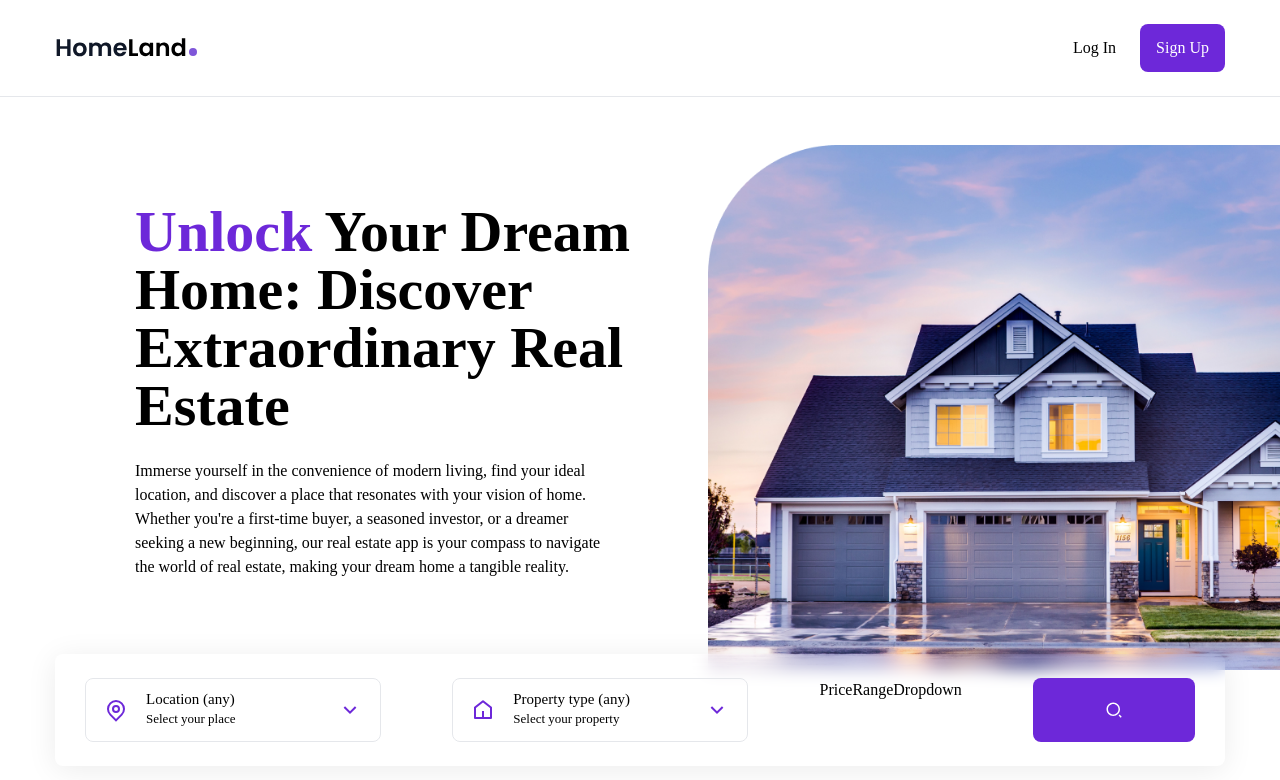
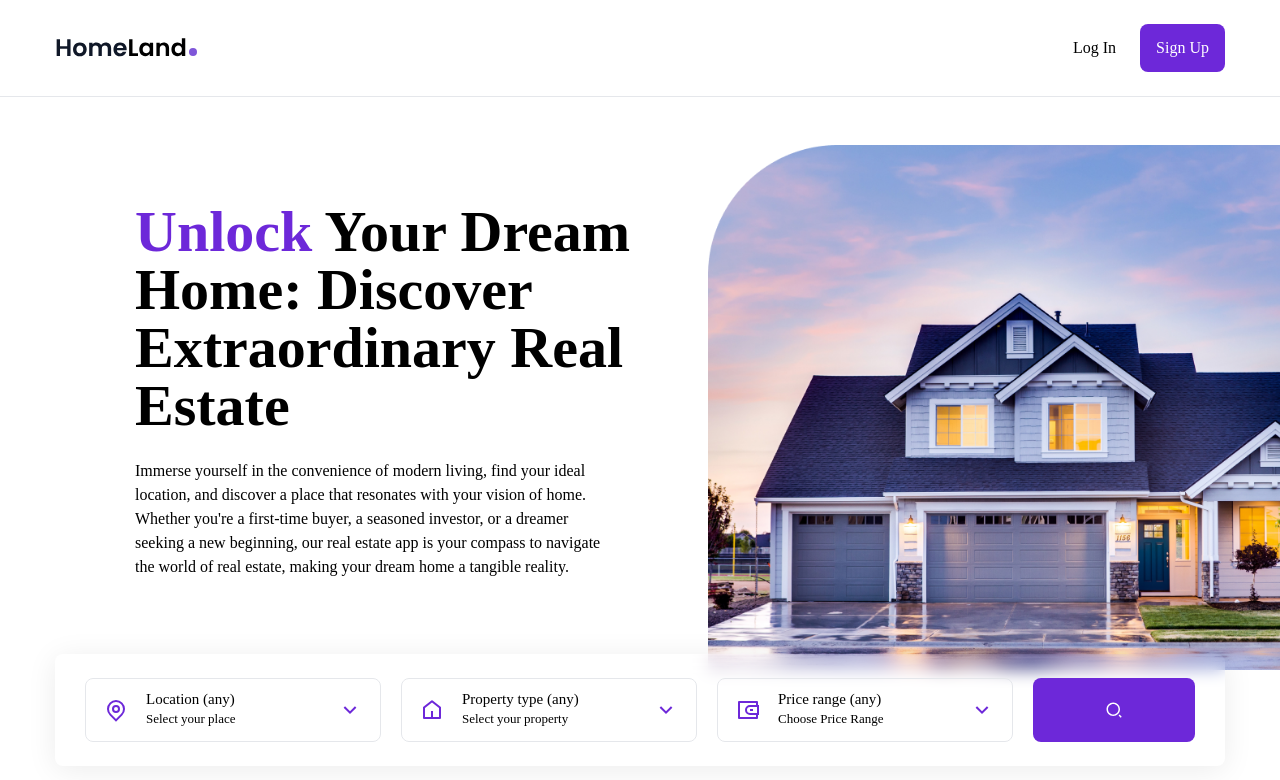
Before and after one commit to kema-ray/Real-Estate, a React (Create React App) app: page / in a window 1280 px wide. Shown: the top 780 px of the page. Built offline with nearby package versions, Linux system fonts and the light colour scheme.

Commit message:
add an onClick functionality that allows one to select the price range they want

```diff
--- a/src/components/CityDropdown.js
+++ b/src/components/CityDropdown.js
@@ -6,8 +6,6 @@ import { HouseContext } from './HouseContext';
 
 const CityDropdown = () => {
   const { city, setCity, cities} = useContext(HouseContext);
-
-  console.log(cities);
 
   const [isOpen, setIsOpen] = useState(false);
 
--- a/src/components/HouseContext.js
+++ b/src/components/HouseContext.js
@@ -40,6 +40,10 @@ const HouseContextProvider = ({ children }) => {
         setProperties(uniqueProperties);
     }, []);
 
+    const handleClick = () => {
+        console.log('clicked');
+    }
+
     return (
         <HouseContext.Provider value={{
             city,
@@ -51,7 +55,8 @@ const HouseContextProvider = ({ children }) => {
             price,
             setPrice,
             houses,
-            loading
+            loading,
+            handleClick,
         }}>
             {children}
         </HouseContext.Provider>
--- a/src/components/PriceRangeDropdown.js
+++ b/src/components/PriceRangeDropdown.js
@@ -1,9 +1,71 @@
-import React from 'react'
+import React, { useContext, useState } from 'react'
+
+import { RiWallet3Line, RiArrowDownSLine, RiArrowUpSLine } from 'react-icons/ri'
+import { Menu } from '@headlessui/react';
+import { HouseContext } from './HouseContext';
 
 const PriceRangeDropdown = () => {
+  const { price, setPrice} = useContext(HouseContext);
+  const [isOpen, setIsOpen] = useState(false);
+
+  const prices = [
+    {
+      value: 'Price range (any)',
+    },
+    {
+      value: '100000 - 130000',
+    },
+    {
+      value: '130000 - 160000',
+    },
+    {
+      value: '160000 - 190000',
+    },
+    {
+      value: '190000 - 220000',
+    },
+    {
+      value: '10000 - 30000',
+    },
+    {
+      value: '30000 - 40000',
+    },
+
+  ]
+
+  // console.log(city);
   return (
-    <div>PriceRangeDropdown</div>
+    <Menu as='div' className='dropdown relative'>
+      <Menu.Button
+      onClick={() => setIsOpen(!isOpen)}
+      className='dropdown-btn w-full text-left'>
+        <RiWallet3Line className='dropdown-icon-primary' />
+        <div>
+          <div className='text-[15px] font-medium leading-tight'>{price}</div>
+          <div className='text-[13px]'>Choose Price Range</div>
+        </div>
+        {isOpen ? (
+            <RiArrowUpSLine className='dropdown-icon-secondary' />
+          ) : (
+            <RiArrowDownSLine className='dropdown-icon-secondary' />
+          )}
+      </Menu.Button>
+      <Menu.Items className='dropdown-menu'>
+        {prices.map((price, index) => {
+          return (
+            <Menu.Item
+            onClick={() => setPrice(price.value)}
+            className='cursor-pointer hover:text-violet-700 transition'
+            as='li'
+            key={index}
+            >
+              {price.value}
+            </Menu.Item>
+          );
+        })}
+      </Menu.Items>
+    </Menu>
   )
 }
 
-export default PriceRangeDropdown
+export default PriceRangeDropdown;
--- a/src/components/Search.js
+++ b/src/components/Search.js
@@ -8,8 +8,7 @@ import {RiSearch2Line} from 'react-icons/ri'
 import { HouseContext } from './HouseContext';
 
 const Search = () => {
-  const {houses} = useContext(HouseContext);
-  console.log(houses);
+  const {handleClick} = useContext(HouseContext);
   return (
     <div className='px-[30px] py-6 max-w-[1170px] mx-auto flex flex-col lg:flex-row
     justify-between gap-4 lg:gap-x-3 relative lg:-top-4 lg:shadow-1
@@ -17,7 +16,9 @@ const Search = () => {
       <CityDropdown />
       <PropertyDropdown />
       <PriceRangeDropdown />
-      <button className='bg-violet-700 hover:bg-violet-800 transition w-full
+      <button
+      onClick={() => handleClick()}
+      className='bg-violet-700 hover:bg-violet-800 transition w-full
       lg:max-w-[162px] h-16 rounded-lg flex justify-center items-center text-white text-lg'>
         <RiSearch2Line />
       </button>
```
